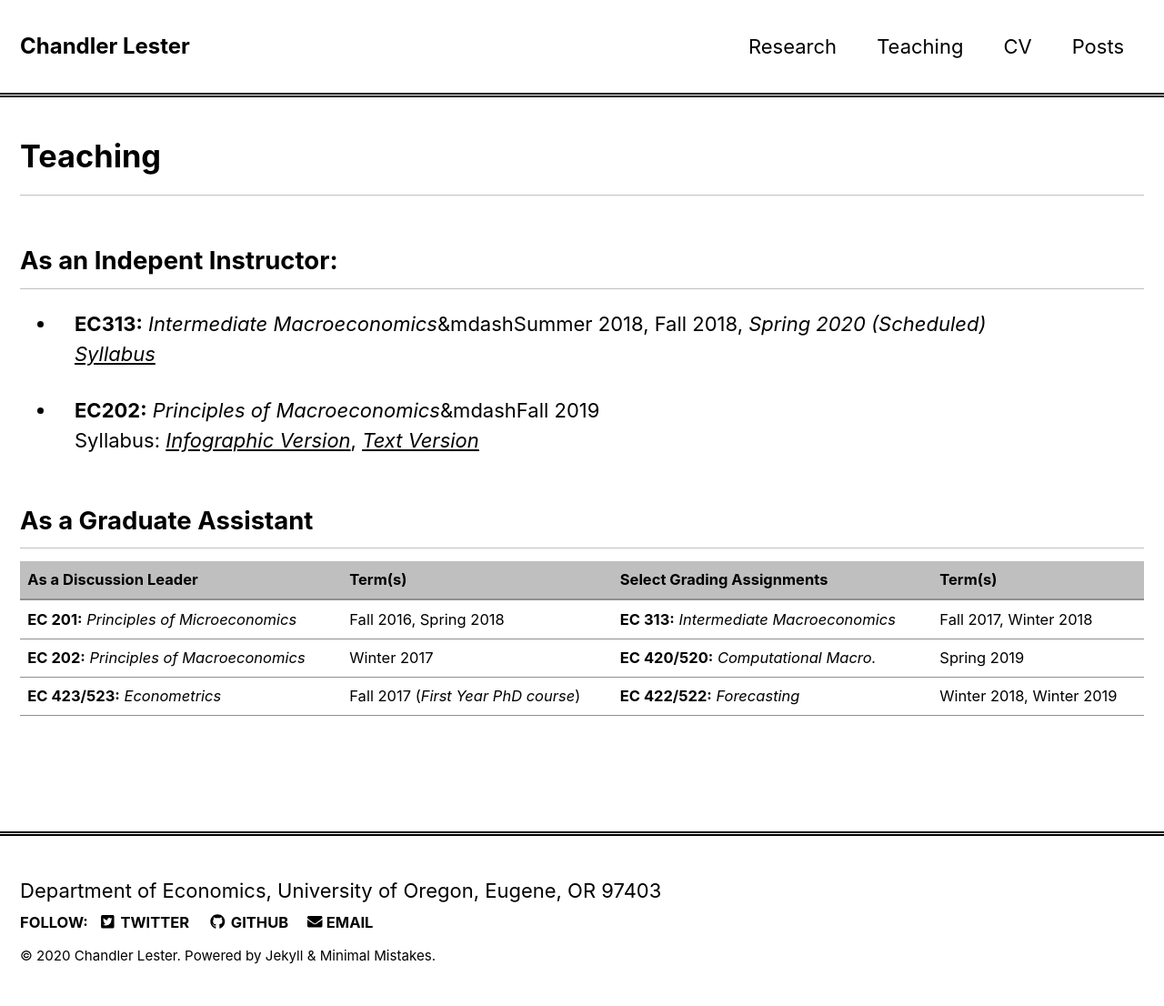
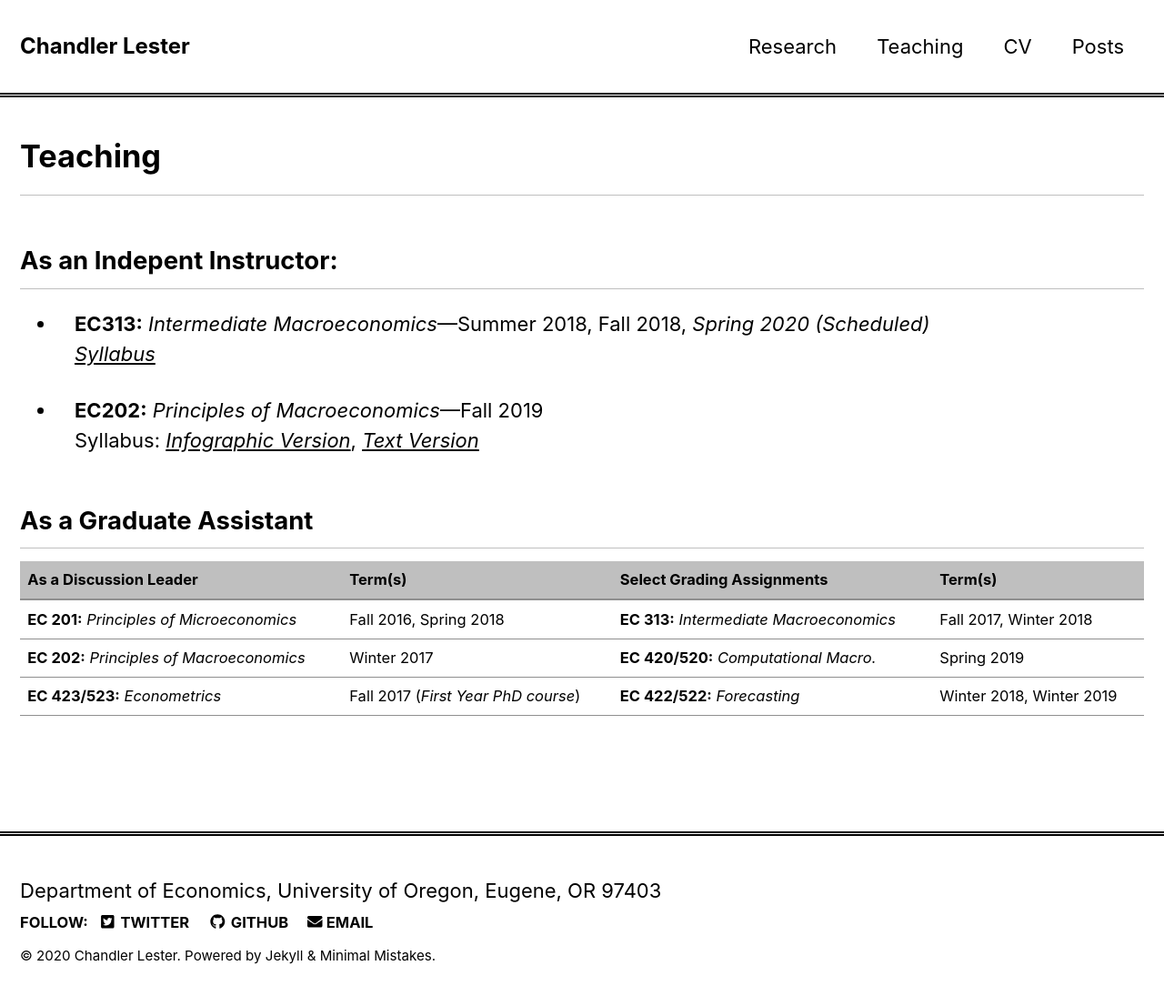
Before and after one commit to mibarnes/chandlerlester.github.io, a Jekyll site: the page built from _pages/teaching.md, in a window 1280 px wide. Shown: the whole page at 91% size. Built offline with Jekyll 4.4.1, drawn with Linux system fonts in a browser that asks for light colours; nearby versions of some CDN libraries.

Commit message:
Update teaching.md

```diff
--- a/_pages/teaching.md
+++ b/_pages/teaching.md
@@ -15,10 +15,10 @@ class: wide
 
 ## As an Indepent Instructor:
 
-- **EC313:** *Intermediate Macroeconomics*&mdashSummer 2018, Fall 2018, *Spring 2020 (Scheduled)*
+- **EC313:** *Intermediate Macroeconomics*&mdash;Summer 2018, Fall 2018, *Spring 2020 (Scheduled)*
    [*Syllabus*](../images/EC313_F2018.pdf)
 
-- **EC202:** *Principles of Macroeconomics*&mdashFall 2019
+- **EC202:** *Principles of Macroeconomics*&mdash;Fall 2019
   Syllabus: [*Infographic Version*](../images/ec202-fall2019_40286598.pdf), [*Text Version*](../images/EC202_F19.pdf)
 
 ## As a Graduate Assistant
```
